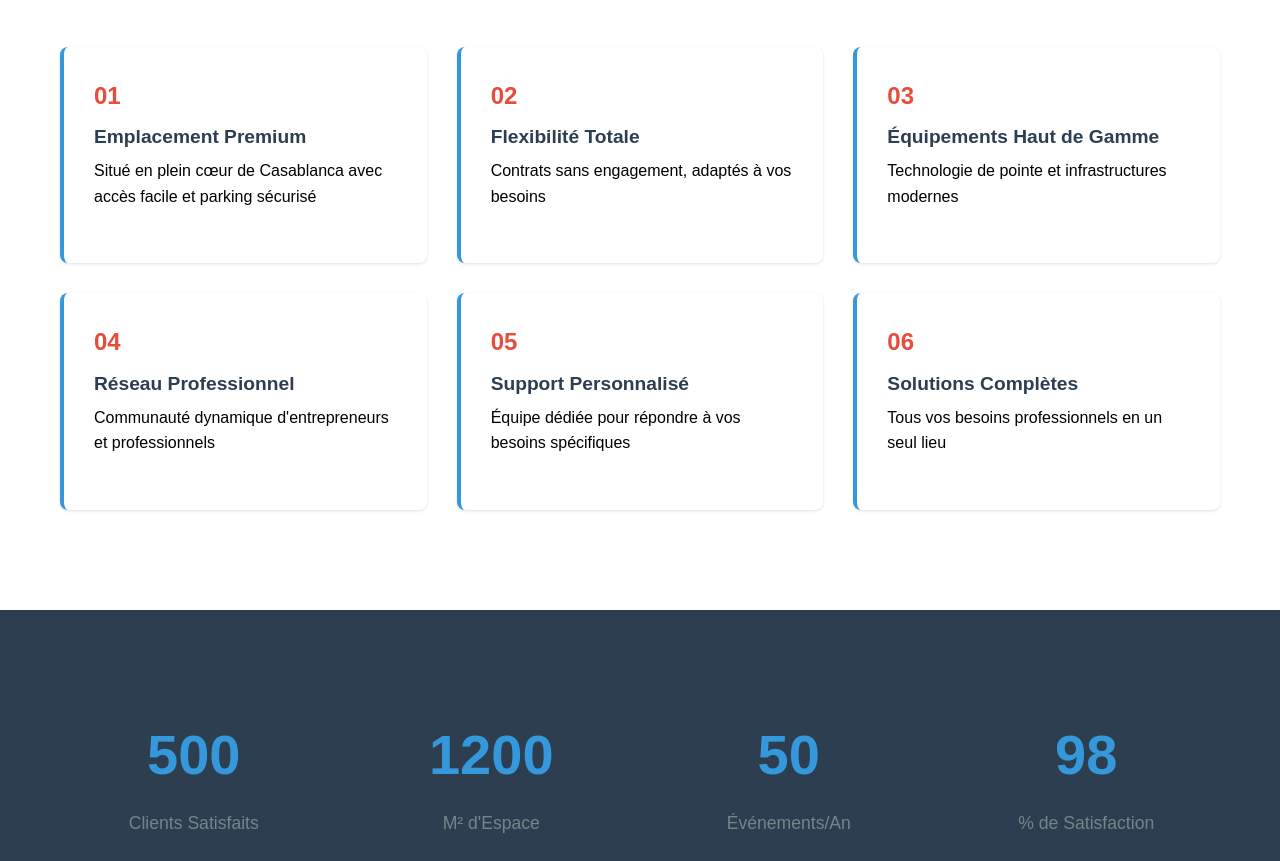
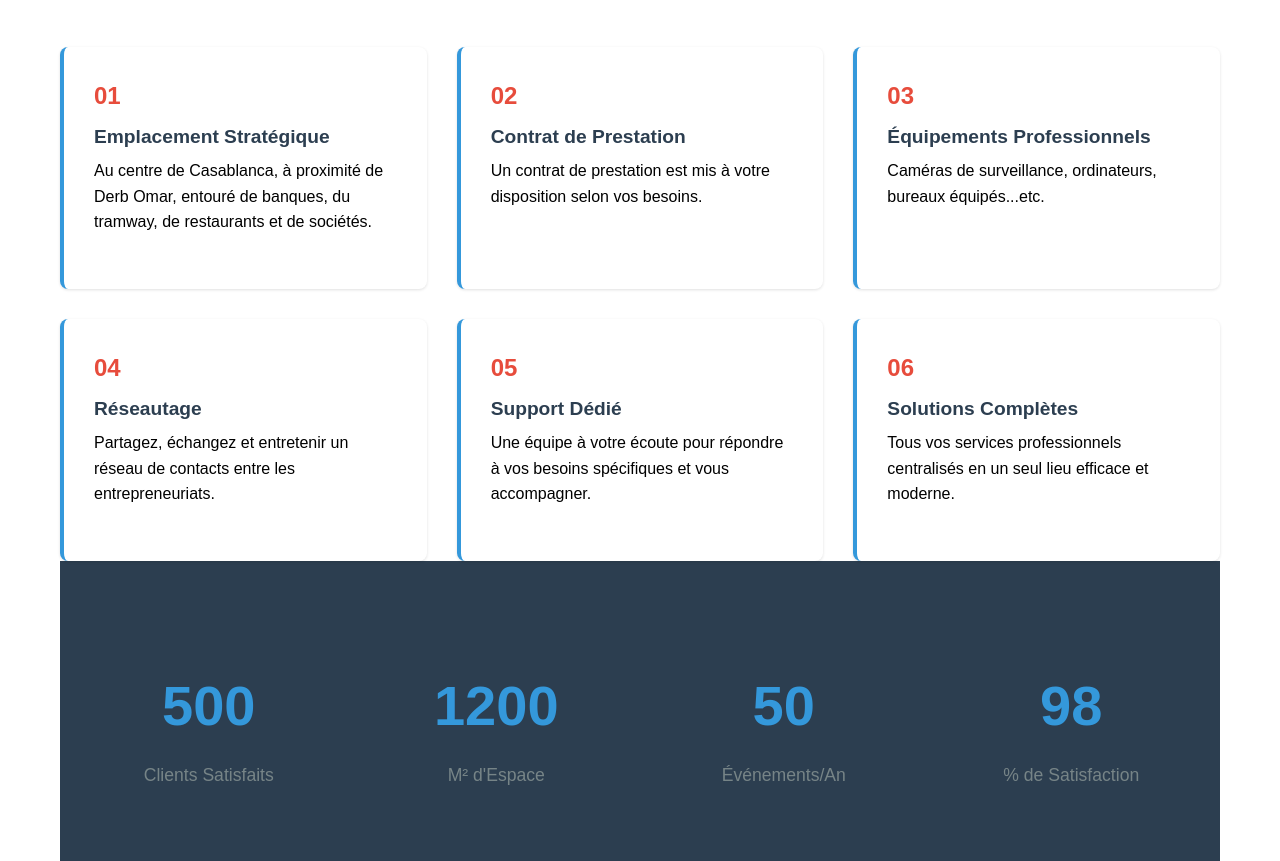
Before and after one commit to yassine2005m/UnionAffaire, a plain HTML site: page index.html in a window 1280 px wide. Shown: the part 2567-3428 px from the top of the page. Drawn offline with Linux system fonts and the light colour scheme.

Commit message:
Modifications incorrect hh

```diff
--- a/index.html
+++ b/index.html
@@ -58,7 +58,7 @@
 
     <section class="hero-video">
         <div class="video-background">
-            <video autoplay muted loop playsinline poster="WhatsApp Image 2025-05-07 à 17.08.13_39723c20.jpg">
+            <video autoplay muted loop playsinline poster="slm.jpg">
                 <img src="WhatsApp Image 2025-05-07 à 17.08.13_39723c20.jpg">
                 Votre navigateur ne supporte pas les vidéos HTML5
             </video>
@@ -106,7 +106,7 @@
                         <i class="fas fa-desktop"></i>
                     </div>
                     <h3>Espace Coworking</h3>
-                    <p>Bureaux privatifs et postes dédiés dans un environnement professionnel inspirant</p>
+                    <p>Un lieu de travail moderne et flexible : bureaux privatifs, salles de reunion, salle de formation, et bien plus encore.</p>
                     <a href="coworking.html" class="service-link">Découvrir <i class="fas fa-arrow-right"></i></a>
                 </div>
 
@@ -115,19 +115,8 @@
                         <i class="fas fa-headset"></i>
                     </div>
                     <h3>Centre d'Appel</h3>
-                    <p>Solution clé en main avec opérateurs qualifiés et technologie de pointe</p>
+                    <p>Des postes de travail équipés, une infrastructure fiable et un environnement calme pour vos activités..</p>
                     <a href="centre-appel.html" class="service-link">Découvrir <i class="fas fa-arrow-right"></i></a>
-                </div>
-
-                <div class="service-card">
-                    <div class="service-icon">
-                        <i class="fas fa-globe"></i>
-                    </div>
-                    <h3>Import/Export</h3>
-                    <p>Solutions logistiques complètes pour vos échanges internationaux</p>
-                    <a href="import-export.html" class="service-link"></a>
-                </div>
-            </div>
                 </div>
     </section>
     <section class="video-presentation">
@@ -159,42 +148,41 @@
            <div class="advantages-grid">
     <div class="advantage-card">
         <div class="advantage-number">01</div>
-                    <h3>Emplacement Premium</h3>
-                    <p>Situé en plein cœur de Casablanca avec accès facile et parking sécurisé</p>
+        <h3>Emplacement Stratégique</h3>
+        <p>Au centre de Casablanca, à proximité de Derb Omar, entouré de banques, du tramway, de restaurants et de sociétés.</p>
     </div>
 
     <div class="advantage-card">
         <div class="advantage-number">02</div>
-                    <h3>Flexibilité Totale</h3>
-                    <p>Contrats sans engagement, adaptés à vos besoins</p>
+        <h3>Contrat de Prestation</h3>
+        <p>Un contrat de prestation est mis à votre disposition selon vos besoins.</p>
     </div>
 
     <div class="advantage-card">
         <div class="advantage-number">03</div>
-                    <h3>Équipements Haut de Gamme</h3>
-                    <p>Technologie de pointe et infrastructures modernes</p>
+        <h3>Équipements Professionnels</h3>
+        <p>Caméras de surveillance, ordinateurs, bureaux équipés...etc.</p>
     </div>
 
     <div class="advantage-card">
         <div class="advantage-number">04</div>
-                    <h3>Réseau Professionnel</h3>
-                    <p>Communauté dynamique d'entrepreneurs et professionnels</p>
+        <h3>Réseautage</h3>
+        <p>Partagez, échangez et entretenir un réseau de contacts entre les entrepreneuriats.</p>
     </div>
 
     <div class="advantage-card">
         <div class="advantage-number">05</div>
-                    <h3>Support Personnalisé</h3>
-                    <p>Équipe dédiée pour répondre à vos besoins spécifiques</p>
+        <h3>Support Dédié</h3>
+        <p>Une équipe à votre écoute pour répondre à vos besoins spécifiques et vous accompagner.</p>
     </div>
 
     <div class="advantage-card">
         <div class="advantage-number">06</div>
         <h3>Solutions Complètes</h3>
-                    <p>Tous vos besoins professionnels en un seul lieu</p>
+        <p>Tous vos services professionnels centralisés en un seul lieu efficace et moderne.</p>
     </div>
 </div>
-        </div>
-    </section>
+
 
     <!-- Statistiques -->
     <section class="stats-section">
```
Also changed, not shown: WhatsApp Image 2025-05-13 à 15.26.31_29f80bf8.jpg (added), slm.jpg (added). Lines whose indentation alone changed are shown as unchanged.
